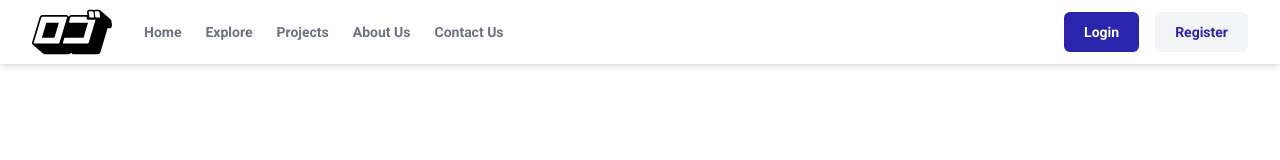
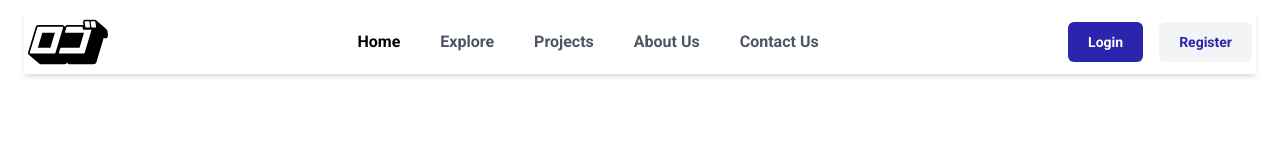
Before and after one commit to ayman-ezzeldin/Ecommerce-Next.js, a Next.js app: page / in a window 1280 px wide. Shown: the top 160 px of the page. Built offline with nearby package versions, Linux system fonts and the light colour scheme; no server answers.

Commit message:
edit header

```diff
--- a/app/_components/Header.jsx
+++ b/app/_components/Header.jsx
@@ -1,35 +1,193 @@
-'use client'
+"use client";
 import Image from "next/image";
 import { useState } from "react";
+import Link from "next/link";
 
 function Header() {
-  const [click , setClick] = useState(false)
+  const [click, setClick] = useState(false);
   return (
-    <header className="bg-white ">
+    <>
+      <header>
+        <nav class="bg-white border-gray-200 px-4 lg:px-6 py-2.5 ">
+          <div class="flex flex-wrap justify-between items-center mx-auto max-w-screen-xl shadow-md px-1 h-16 ">
+          <Link href="/">
+            <Image
+              src="/logo.svg"
+              alt="logo"
+              width={28}
+              height={28}
+              className="h-12 w-20"
+            />
+          </Link>
+            <div class="flex items-center gap-4 md:gap-0 lg:gap-4 md:order-2">
+            <a
+                  className="block rounded-md bg-primary px-5 py-2.5 text-sm font-medium text-white transition hover:bg-[#2b24adee]"
+                  href="#"
+                >
+                  Login
+                </a>
+                <a
+                  className="hidden rounded-md bg-gray-100 px-5 py-2.5 text-sm font-medium text-primary transition hover:text-[#2b24ad] sm:block"
+                  href="#"
+                >
+                  Register
+                </a>
+              <button
+                onClick={()=> setClick(!click)}
+                data-collapse-toggle="mobile-menu-2"
+                type="button"
+                class="inline-flex   bg-gray-100 p-2 text-gray-500 transition hover:text-[#2b24ad] md:hidden items-center  ml-1 text-sm rounded-lg focus:outline-none focus:ring-2 focus:ring-gray-200"
+                aria-controls="mobile-menu-2"
+                aria-expanded="false"
+              >
+                <span class="sr-only">Open main menu</span>
+                <svg
+                  class="w-6 h-6"
+                  fill="currentColor"
+                  viewBox="0 0 20 20"
+                  xmlns="http://www.w3.org/2000/svg"
+                >
+                  <path
+                    fill-rule="evenodd"
+                    d="M3 5a1 1 0 011-1h12a1 1 0 110 2H4a1 1 0 01-1-1zM3 10a1 1 0 011-1h12a1 1 0 110 2H4a1 1 0 01-1-1zM3 15a1 1 0 011-1h12a1 1 0 110 2H4a1 1 0 01-1-1z"
+                    clip-rule="evenodd"
+                  ></path>
+                </svg>
+                <svg
+                  class="hidden w-6 h-6"
+                  fill="currentColor"
+                  viewBox="0 0 20 20"
+                  xmlns="http://www.w3.org/2000/svg"
+                >
+                  <path
+                    fill-rule="evenodd"
+                    d="M4.293 4.293a1 1 0 011.414 0L10 8.586l4.293-4.293a1 1 0 111.414 1.414L11.414 10l4.293 4.293a1 1 0 01-1.414 1.414L10 11.414l-4.293 4.293a1 1 0 01-1.414-1.414L8.586 10 4.293 5.707a1 1 0 010-1.414z"
+                    clip-rule="evenodd"
+                  ></path>
+                </svg>
+              </button>
+            </div>
+            <div
+              class={`${click ? 'block text-center bg-gray-300 mt-2 rounded-md z-50 ' : 'hidden'} justify-around items-center w-full md:flex md:w-auto md:order-1`}
+              id="mobile-menu-2"
+            >
+              <ul class="flex flex-col gap-2 mt-4 font-medium md:flex-row md:space-x-8 md:mt-0">
+                <li>
+                  <a
+                    href="#"
+                    class={`block py-2   rounded bg-primary-700 md:bg-transparent md:text-primary-700 md:p-0`}
+                    aria-current="page"
+                  >
+                    Home
+                  </a>
+                </li>
+                <li>
+                  <a
+                    href="#"
+                    class={`block py-2 ${click && 'mx-2'}   rounded-md text-gray-600 hover:text-gray-500 border-b border-gray-100 hover:bg-gray-50 md:hover:bg-transparent md:border-0 md:hover:text-primary-700 md:p-0`}
+                  >
+                    Explore
+                  </a>
+                </li>
+                <li>
+                  <a
+                    href="#"
+                    class={`block py-2  ${click && 'mx-2'} rounded-md text-gray-600 hover:text-gray-500 border-b border-gray-100 hover:bg-gray-50 md:hover:bg-transparent md:border-0 md:hover:text-primary-700 md:p-0`}
+                  >
+                    Projects
+                  </a>
+                </li>
+                <li>
+                  <a
+                    href="#"
+                    class={`block py-2  ${click && 'mx-2'} rounded-md text-gray-600 hover:text-gray-500 border-b border-gray-100 hover:bg-gray-50 md:hover:bg-transparent md:border-0 md:hover:text-primary-700 md:p-0`}
+                  >
+                    About Us
+                  </a>
+                </li>
+                <li>
+                  <a
+                    href="#"
+                    class={`block py-2  ${click && 'mx-2'} rounded-md text-gray-600 hover:text-gray-500 hover:bg-gray-50 md:hover:bg-transparent md:border-0 md:hover:text-primary-700 md:p-0`}
+                  >
+                    Contact Us
+                  </a>
+                </li>
+              </ul>
+            </div>
+          </div>
+        </nav>
+      </header>
+    </>
+  );
+}
+
+export default Header;
+
+
+/* <header className="bg-white ">
         <div className="mx-auto flex h-16 max-w-screen-xl items-center gap-8 px-4 sm:px-6 lg:px-8 shadow-md ">
-    <Image src='/logo.svg' alt="logo" width={28} height={28} className="h-20 w-20" />
+          <Link href="/">
+            <Image
+              src="/logo.svg"
+              alt="logo"
+              width={28}
+              height={28}
+              className="h-20 w-20"
+            />
+          </Link>
 
           <div className="flex flex-1 items-center justify-end md:justify-between">
             <nav aria-label="Global" className="hidden md:block">
               <ul className="flex items-center gap-6 text-sm">
                 <li>
-            <a className="text-gray-500 transition hover:text-gray-500/75" href="#"> Home </a>
+                  <a
+                    className="text-gray-500 transition hover:text-gray-500/75"
+                    href="#"
+                  >
+                    {" "}
+                    Home{" "}
+                  </a>
                 </li>
 
                 <li>
-            <a className="text-gray-500 transition hover:text-gray-500/75" href="#"> Explore </a>
+                  <a
+                    className="text-gray-500 transition hover:text-gray-500/75"
+                    href="#"
+                  >
+                    {" "}
+                    Explore{" "}
+                  </a>
                 </li>
 
                 <li>
-            <a className="text-gray-500 transition hover:text-gray-500/75" href="#"> Projects </a>
+                  <a
+                    className="text-gray-500 transition hover:text-gray-500/75"
+                    href="#"
+                  >
+                    {" "}
+                    Projects{" "}
+                  </a>
                 </li>
 
                 <li>
-            <a className="text-gray-500 transition hover:text-gray-500/75" href="#"> About Us </a>
+                  <a
+                    className="text-gray-500 transition hover:text-gray-500/75"
+                    href="#"
+                  >
+                    {" "}
+                    About Us{" "}
+                  </a>
                 </li>
 
                 <li>
-            <a className="text-gray-500 transition hover:text-gray-500/75" href="#"> Contact Us </a>
+                  <a
+                    className="text-gray-500 transition hover:text-gray-500/75"
+                    href="#"
+                  >
+                    {" "}
+                    Contact Us{" "}
+                  </a>
                 </li>
               </ul>
             </nav>
@@ -51,9 +209,7 @@ function Header() {
                 </a>
               </div>
 
-        <button
-          className="block rounded bg-gray-100 p-2.5 text-gray-600 transition hover:text-[#2b24ad]/75 md:hidden"
-        >
+              <button className="block rounded bg-gray-100 p-2.5 text-gray-600 transition hover:text-[#2b24ad]/75 md:hidden">
                 <span className="sr-only">Toggle menu</span>
                 <svg
                   xmlns="http://www.w3.org/2000/svg"
@@ -63,14 +219,14 @@ function Header() {
                   stroke="currentColor"
                   strokeWidth="2"
                 >
-            <path strokeLinecap="round" strokeLinejoin="round" d="M4 6h16M4 12h16M4 18h16" />
+                  <path
+                    strokeLinecap="round"
+                    strokeLinejoin="round"
+                    d="M4 6h16M4 12h16M4 18h16"
+                  />
                 </svg>
               </button>
             </div>
           </div>
         </div>
-    </header>
-  )
-}
-
-export default Header
+      </header> */
--- a/app/_components/Hero.jsx
+++ b/app/_components/Hero.jsx
@@ -1,14 +1,10 @@
-
 function Hero() {
   return (
     <section className=" text-white">
-  <div className="mx-auto max-w-screen-xl px-4 py-32 lg:flex lg:h-screen ">
+      <div className="mx-auto max-w-screen-xl px-4 py-32 lg:flex lg:h-[90svh] ">
         <div className="mx-auto max-w-3xl text-center">
-      <h1
-        className="bg-gradient-to-r from-green-300 via-blue-500 to-purple-600 bg-clip-text text-transparent text-3xl font-extrabold sm:text-5xl"
-      >
+          <h1 className="bg-gradient-to-r from-green-300 via-blue-500 to-purple-600 bg-clip-text text-transparent text-3xl font-extrabold sm:text-5xl">
             All your Digital Products
-
             <span className="sm:block"> Is one click away </span>
           </h1>
 
@@ -34,7 +30,7 @@ function Hero() {
         </div>
       </div>
     </section>
-  )
+  );
 }
 
-export default Hero
+export default Hero;
--- a/app/product-details/[productid]/page.jsx
+++ b/app/product-details/[productid]/page.jsx
@@ -5,9 +5,11 @@ import React, { useEffect, useState } from 'react'
 import ProductBanner from '../_components/ProductBanner'
 import { ProductInfo } from '../_components/ProductInfo'
 import ProductList from '@/app/_components/ProductList'
+import { usePathname } from 'next/navigation'
 
 
 function ProductDetails({params}) {
+  const path = usePathname()
   const [ProductDetails , setProductDetails] = useState({})
   const [productList , setProductList] = useState([])
   useEffect( () => {
@@ -29,7 +31,7 @@ function ProductDetails({params}) {
   console.log(productList);
   return (
     <div className=' container-lg px-10 md:px-32 py-12'>
-      <BreadCrumb />
+      <BreadCrumb path={path} />
       <div className='grid grid-cols-1 sm:grid-cols-2 gap-5 sm:gap-3 justify-around mt-10 '>
         <ProductBanner product={ProductDetails} />
         <ProductInfo product={ProductDetails} />
--- a/app/product-details/_components/ProductBanner.jsx
+++ b/app/product-details/_components/ProductBanner.jsx
@@ -1,15 +1,19 @@
-import Image from "next/image"
-const ProductBanner = ({product}) => {
+import Image from "next/image";
+const ProductBanner = ({ product }) => {
   return (
       <div>
-      <Image
+        { product?.attributes?.banner?.data?.attributes?.url ? <Image
           src={product?.attributes?.banner?.data?.attributes?.url}
           width={400}
           height={233}
           alt="banner-card"
-        className="rounded-lg object-cover w-full xl:w-[85%] " />
+          className="rounded-lg object-cover w-full xl:w-[85%]"
+        />
+        :
+        <div
+          className="rounded-lg bg-slate-200 animate-pulse w-[323px] h-[258px]" /> }
       </div>
-  )
-}
+  );
+};
 
-export default ProductBanner
+export default ProductBanner;
--- /dev/null
+++ b/app/product-details/_components/SkeletonProductInfo.jsx
@@ -0,0 +1,16 @@
+import React from 'react'
+
+function SkeletonProductInfo() {
+  return (
+    <div className='flex flex-col gap-5' >
+      <div className=' h-[20px] w-[320px] bg-slate-200 animate-pulse ' />
+      <div className=' h-[20px] w-[150px] bg-slate-200 animate-pulse ' />
+      <div className=' h-[20px] w-[300px] bg-slate-200 animate-pulse ' />
+      <div className=' h-[20px] w-[200px] bg-slate-200 animate-pulse ' />
+      <div className=' h-[20px] w-[150px] bg-slate-200 animate-pulse ' />
+      <div className=' h-[20px] w-[180px] bg-slate-200 animate-pulse ' />
+    </div>
+  )
+}
+
+export default SkeletonProductInfo
```
Also changed, not shown: app/_components/BreadCrumb.jsx (+20 -5 lines), app/product-details/_components/ProductInfo.jsx (+38 -11 lines). Lines whose indentation alone changed are shown as unchanged.
